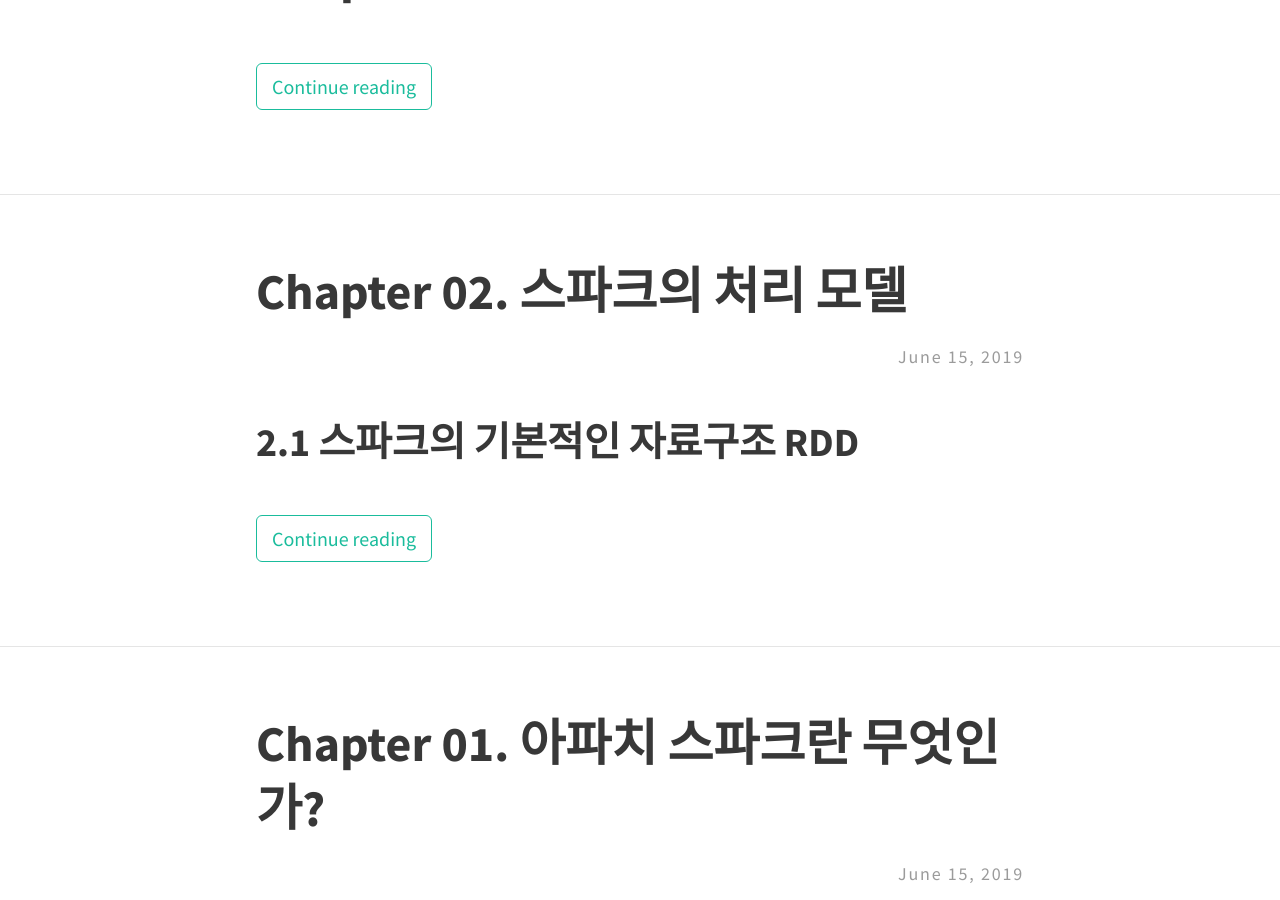
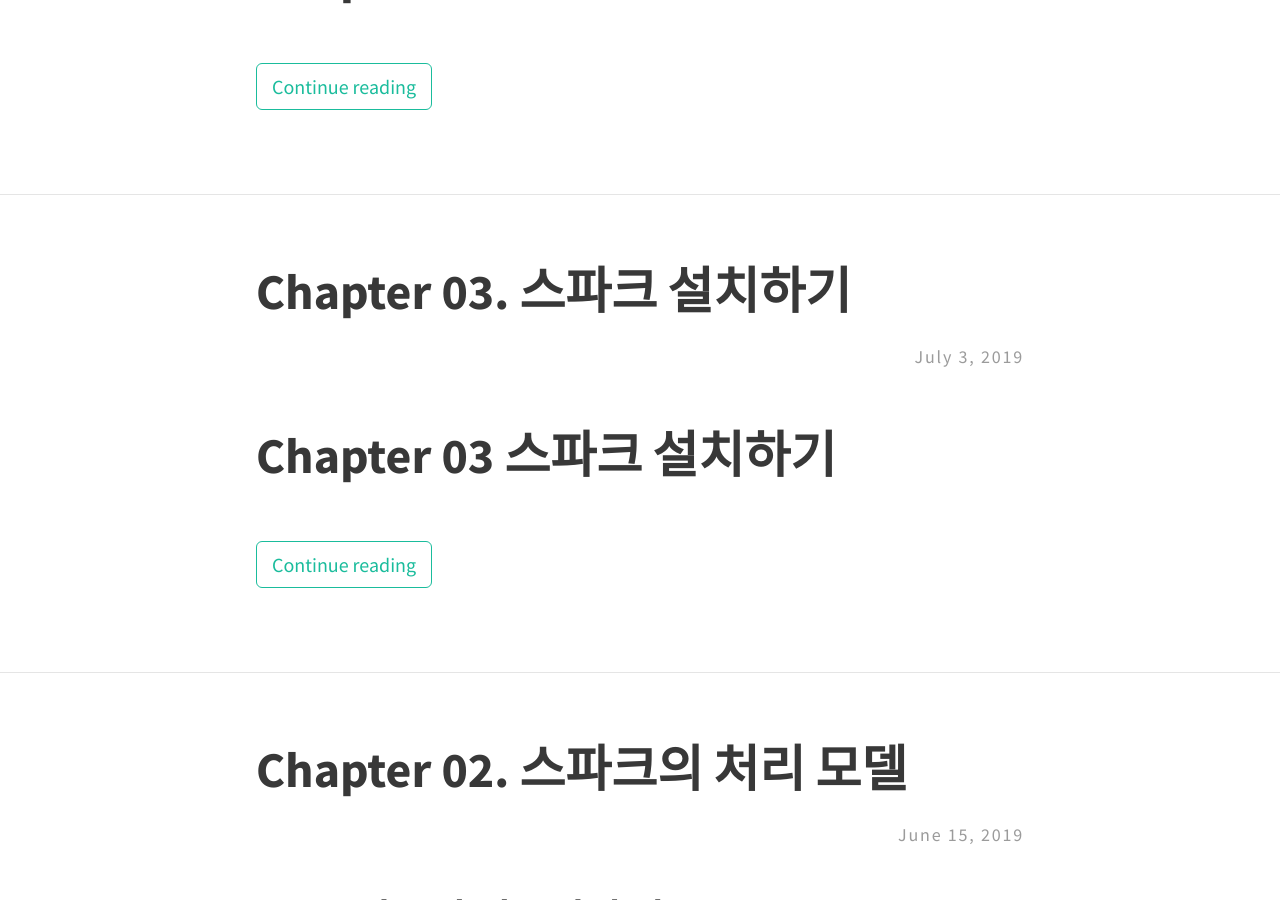
Before and after one commit to lsjhome/lsjhome-temp.github.io, a Jekyll site: the page built from index.html, in a window 1280 px wide and 900 px high, scrolled down 1452 px. Built offline with Jekyll 4.4.1, drawn with Linux system fonts in a browser that asks for light colours; nearby versions of some CDN libraries; the list of posts is cut into pages by our own code; some of the changed lines change nothing that is shown.

Commit message:
ias-ch03

````diff
--- /dev/null
+++ b/_posts/IAS/2019-07-03-IAS-CH03.md
@@ -0,0 +1,154 @@
+---
+layout: post
+title: Chapter 03. 스파크 설치하기
+comments: true
+categories: [Intro to Apache Spark]
+tags: [Spark]
+author: lsjhome
+---
+
+# Chapter 03 스파크 설치하기
+
+## 3.1 이 책의 스파크 작동 환경
+
+### 3.1.1 머신 구성
+
+| 호스트명     | 역할        | 설명                                                         |
+| ------------ | ----------- | ------------------------------------------------------------ |
+| spark-client | 클라이언트  | 애플리케이션을 구동하는 클라이언트<br />단일 환경에서는 이 호스트만을 사용 |
+| spark-master | 마스터 노드 | 클러스터 내의 리소스를 집중 관리                             |
+
+단일 머신으로 스파크의 작동 환경을 설치하는 경우는 spark-cleint 만을 이용한다. 단일 머신 환경에서는 스파크의 데이터소스로서 주로 로컬 파일시스템을 이용한다.
+
+클러스터 환경에서는 하둡의 클러스터 관리 시스템인 YARN을 이용하고, 스파크 데이터 소스로는 주로 분산 파일시스템인 HDFS를 이용한다. 이 HDFS와 YARN은 spark-master와 spark-worker00 ~ spark-worker03에 설치한다.
+
+HDFS에의 파일 전송과 참조, 저장은 spark-client를 이용한다.
+
+### 3.1.2 스파크 패키지
+
+## 3.2 스파크 설치(단일 머신/클러스터 공통)
+
+### 3.2.1 OS 설치
+
+책에서는 64비트용 CentOS 6버전을 사용한다.
+
+### 3.2.2 JDK 설치
+
+Oracle JDK8을 이용한다.
+
+```
+$ java -version
+java version "<JDK 버전>"
+...
+```
+
+### 3.2.3 스파크 설치
+
+https://spark.apache.org/downloads.html 에서 원하는 Spark를 설치하고 ```SPARK_HOME```을 export 해 준다.
+
+```sh
+$ spark-submit --version
+Welcome to
+      ____              __
+     / __/__  ___ _____/ /__
+    _\ \/ _ \/ _ `/ __/  '_/
+   /___/ .__/\_,_/_/ /_/\_\   version 2.4.0
+      /_/
+
+Using Scala version 2.11.12, Java HotSpot(TM) 64-Bit Server VM, 1.8.0_202
+Branch
+Compiled by user  on 2018-10-29T06:22:05Z
+Revision
+Url
+Type --help for more information.
+```
+
+샘플 프로그램 실행
+
+```sh
+$ spark-submit --class org.apache.spark.examples.SparkPi ${SPARK_HOME}/examples/jars/spark-examples_2.11-2.4.0.jar 10
+
+...
+Pi is roughly 3.1426511426511428
+...
+```
+
+## 3.3 스파크 설치(클러스터용 추가 작업)
+
+HDFS와 YARN을 설치하고, 클라이언트 노드에 대해서도 HDFS와 YARN을 이용 가능하게 한다.
+
+### 3.3.1 HDFS란 무엇인가?
+
+HDFS는 하둡 분산 파일 시스템으로, 클러스터 환경에서의 작동을 전제로 설계되었다.
+
+NameNode라고 하는 마스터 노드와 DataNode라고 하는 복수의 워커 노드로 구성된다.
+
+- NameNode
+  HDFS의 마스터 노드에 해당한다. HDFS상에 보존되는 파일의 메다데이터와 보존된 파일의 분한될 조각(블록)이 어떤 DataNode에서 관리되는지 등의 정보를 관리한다.
+- DataNode
+  HDFS의 워커 노드를 뜻한다. HDFS상에 보존된 파일의 블록을 관리한다.
+
+HDFS는 파일을 블록 단위로 분할하고, 각 블록을 복수의 DataNode에 분산해 저장함으로써 수 기가바이트에서 수 페타바이트에 달하는 거대한 데이터를 보존할 수 있다. 또한 일반적인 파일시스템과 비교해 기본 블록 크기가 128MB로 커서, 거대한 파일을 다룰 때 높은 I/O 처리량을 실현할 수 있다.
+
+HDFS는 슬레이브 노드인 DataNode를 추가함으로써 I/O 처리량과 저장 용량을 스케일아웃 할 수 있다. 또 블록을 기본 3개의 DataNode에 레플리카하여 보존함으로써, 일부 슬레이브 노드가 고장을 일으키더라도 데이터 손실이 없도록 설계되었다.
+
+### 3.3.2 YARN이란 무엇인가?
+
+YARN은 하둡의 클러스터 관리 시스템으로, 스파크를 비롯한 각종 분산처리 프레임워크로 개발한 애플리케이션이 작동하는 환경을 제공/관리하는 기반이다. YARN은 Resource Manager라고 불리는 마스터노드와 NodeManager라고 하는 여러 개의 워커 노드로 구성된다.
+
+- ResourceManager
+  클러스터 전체의 계산 리소스를 관리하고, 클라이언트가 요구한 리소스를 NodeManager로부터 확보하도록 스케줄링한다. 요청된 이그제큐터 개수와 CPU 코어의 수, 메모리 야에 따라 이그제큐터를 하나 이상의 NodeManager로부터 확보하는 역할을 담당한다.
+- NodeManager
+  클러스터 전체의 계산 리소스를 관리하는 ResourceManager와는 달리, 자신이 설치된 머신(노드)의 계산 리소스만을 관리한다. ResourceManager로부터 받은 요청에 따라, 필요한 계산 리소스를 확보한 '컨테이너'라는 애플리케이션의 실행 환경을 제공한다. 요청된 컨테이너의 개수에 따라서 복수의 NodeManager로부터 컨테이너를 확보해 분산 처리한다.
+
+### 3.3.3 이 책에서의 HDFS와 YARN의 구성
+
+데이터 지역성을 살리고자 보통 DataNode와 NodeManager는 같은 머신에 설치한다.
+
+> 데이터 지역성이란 처리에 필요한 데이터와 처리를 실행하는 프로세스가 물리적으로 같은 머신에 존재하는 것을 뜻한다.
+
+spark-worker00 ~ spark-worker03에 DataNode와 NodeManager를 설치한다. spark-master에 NameNode와 ResourceManager를 둘다 설치한다. spark-client에는 HDFS상의 파일에 접근하거나 HDFS와 YARN의 상태를 확인하기 위해 클라이언트용 컴포넌트를 설치한다.
+
+### 3.3.4 CDH용 Yum 리포지터리 등록
+
+### 3.3.5 마스터 노드 설치
+
+NameNode부터 시작한다.
+
+```sh
+$ sudo yum install -y hadoop-hdfs-namenode
+```
+
+ResourceManager를 설치한다.
+
+```sh
+$ sudo yum install -y hadoop-yarn-resourcemanager
+```
+
+### 3.3.6 워커 노드 설치
+
+DataNode를 설치
+
+```sh
+$ sudo yum install -y hadoop-hdfs-datanode
+```
+
+계속해서 NodeManager를 설치
+
+```sh
+$ sudo yum install -y hadoop-yarn-nodemanager
+```
+
+### 3.3.7 클라이언트 설치
+
+spark-client에 HDFS와 YARN을 다루는 컴포넌트를 설치한다.
+
+```sh
+$ sudo yum install -y hadoop-hdfs hadoop-yarn
+```
+
+```${SPARK_HOME}/conf```에 spark-env.sh를 root 권한으로 작성하고 HDFS를 이용하도록 HADOOP_CONF_DIR 변수를 설정한다.
+
+```sh
+HADOOP_CONF_DIR=/etc/hadoop/conf
+```
````
Also changed, not shown: _posts/TC/2019-07-03-TC-CH02-01.md (+1 -0 lines).
